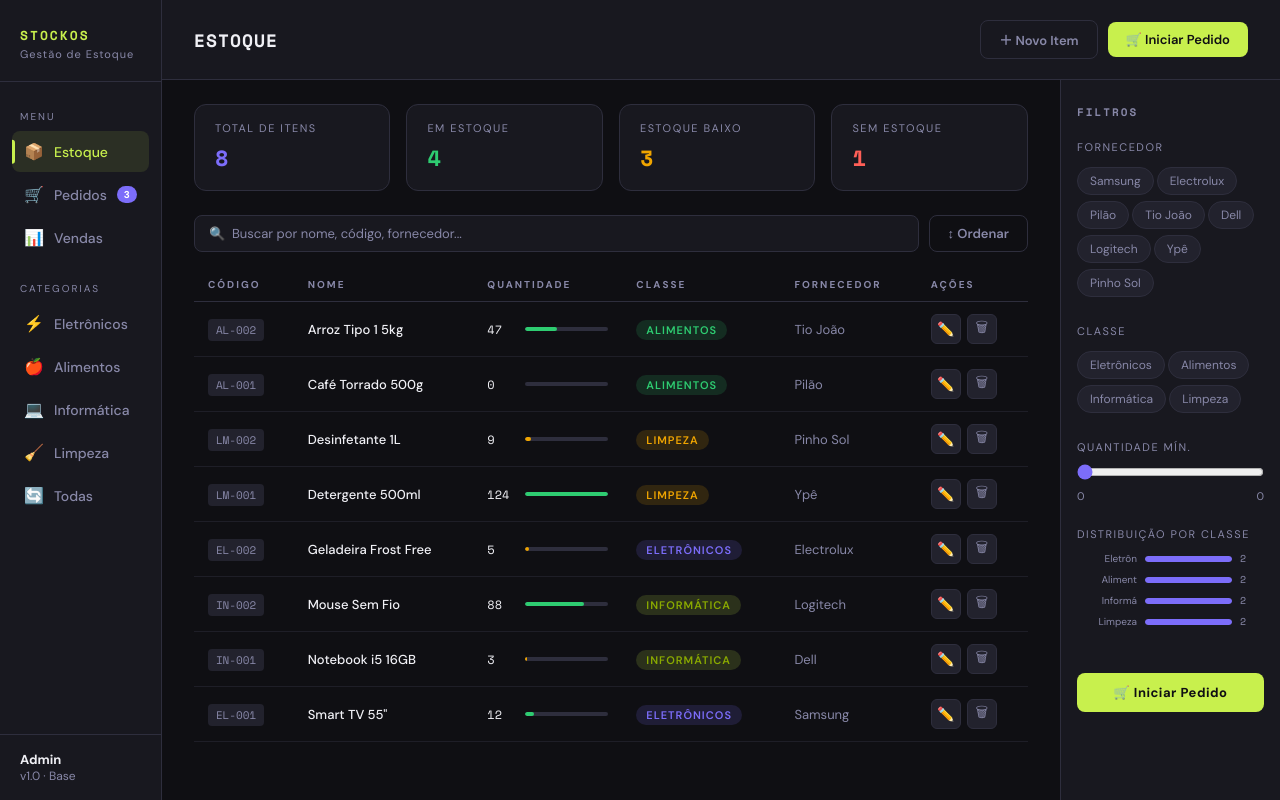
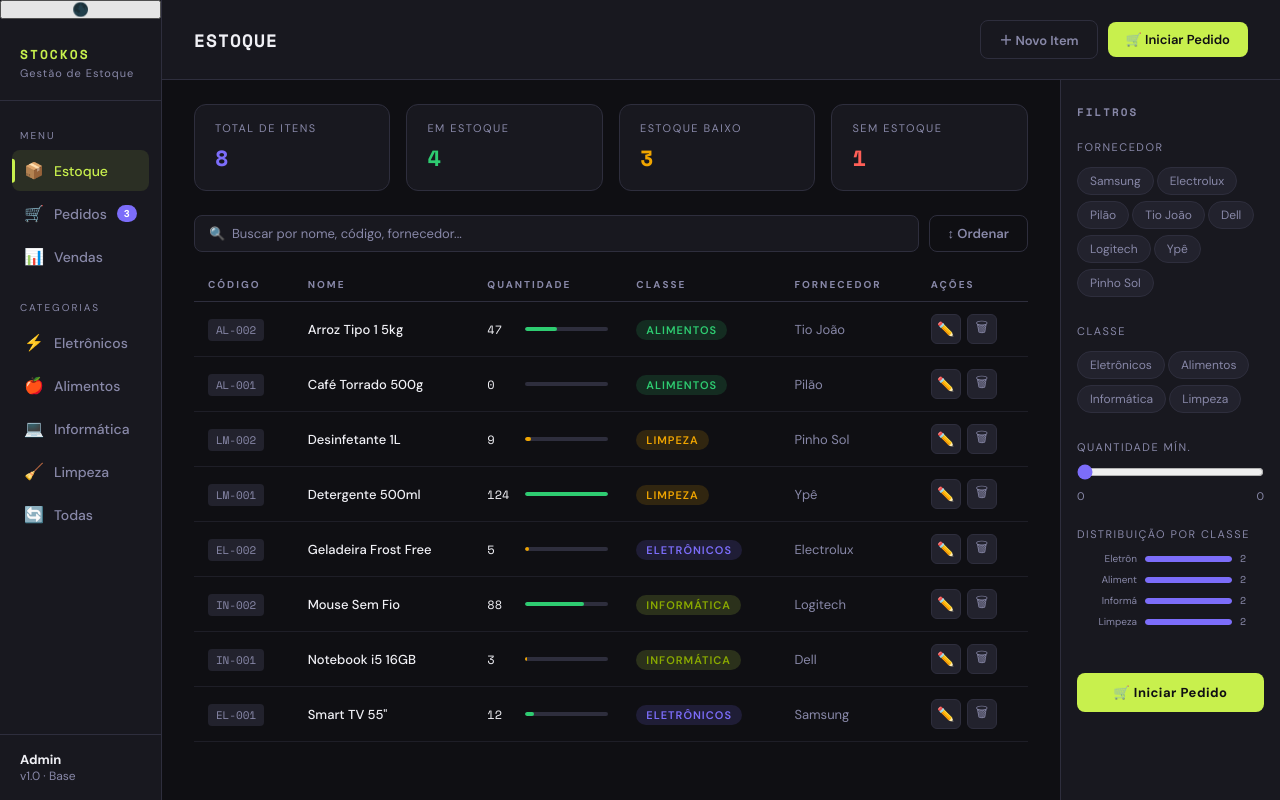
Before and after one commit to LucasLn7/Sistema-de-Gest-o-de-Estoque, a website: page public/index.html in a window 1280 px wide. Drawn offline with nearby package versions, Linux system fonts and the light colour scheme.

Commit message:
adicionamos o node.js

```diff
--- a/public/index.html
+++ b/public/index.html
@@ -20,6 +20,7 @@
 
 
 <aside>
+  <button id="toggleTema" onclick="alternarTema()">🌒</button>
   <div class="logo">
     <span>StockOS</span>
     <small>Gestão de Estoque</small>
@@ -242,5 +243,6 @@
 
 
 <script src="javascripts/main.js"></script>
+<script src="javascripts/mudartema.js"></script>
 </body>
 </html>
--- /dev/null
+++ b/public/javascripts/mudartema.js
@@ -0,0 +1,22 @@
+function alternarTema(){
+    document.body.classList.toggle("claro")
+
+    const botao = document.getElementById("toggleTema")
+
+    if(document.body.classList.contains("claro")){
+        botao.textContent = "🌕"
+    }else{
+        botao.textContent = "🌑"
+    }
+}
+document.addEventListener("DOMContentLoaded",function(){
+
+    const botao = document.getElementById("toggleTema")
+
+    if(document.body.classList.contains("claro")){
+        botao.textContent = "🌕"
+    }else{
+        botao.textContent = "🌑"
+    }
+
+})
```
Also changed, not shown: package.json (added, +23 -0 lines), public/styles/mudartema.css (added), 1 other file.
